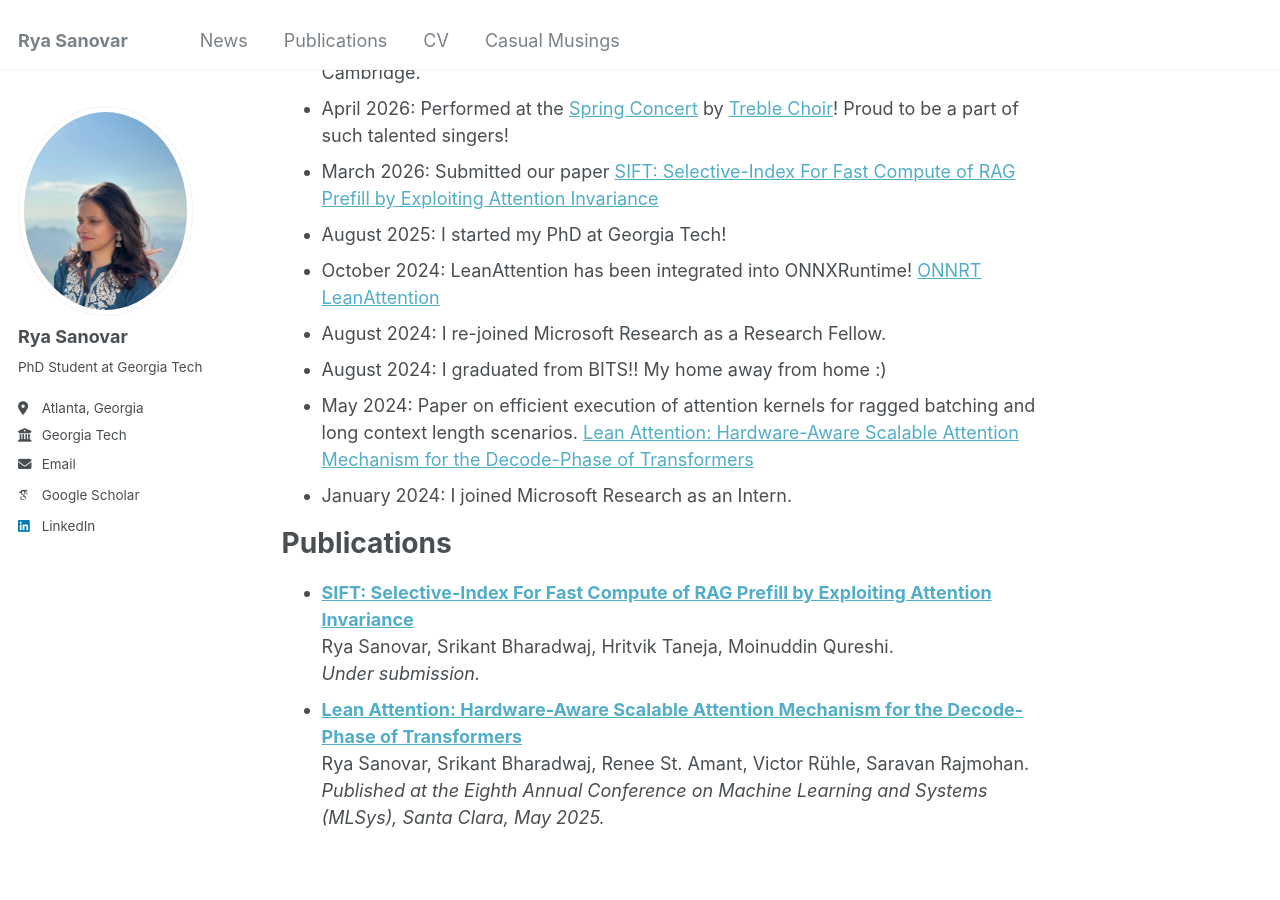
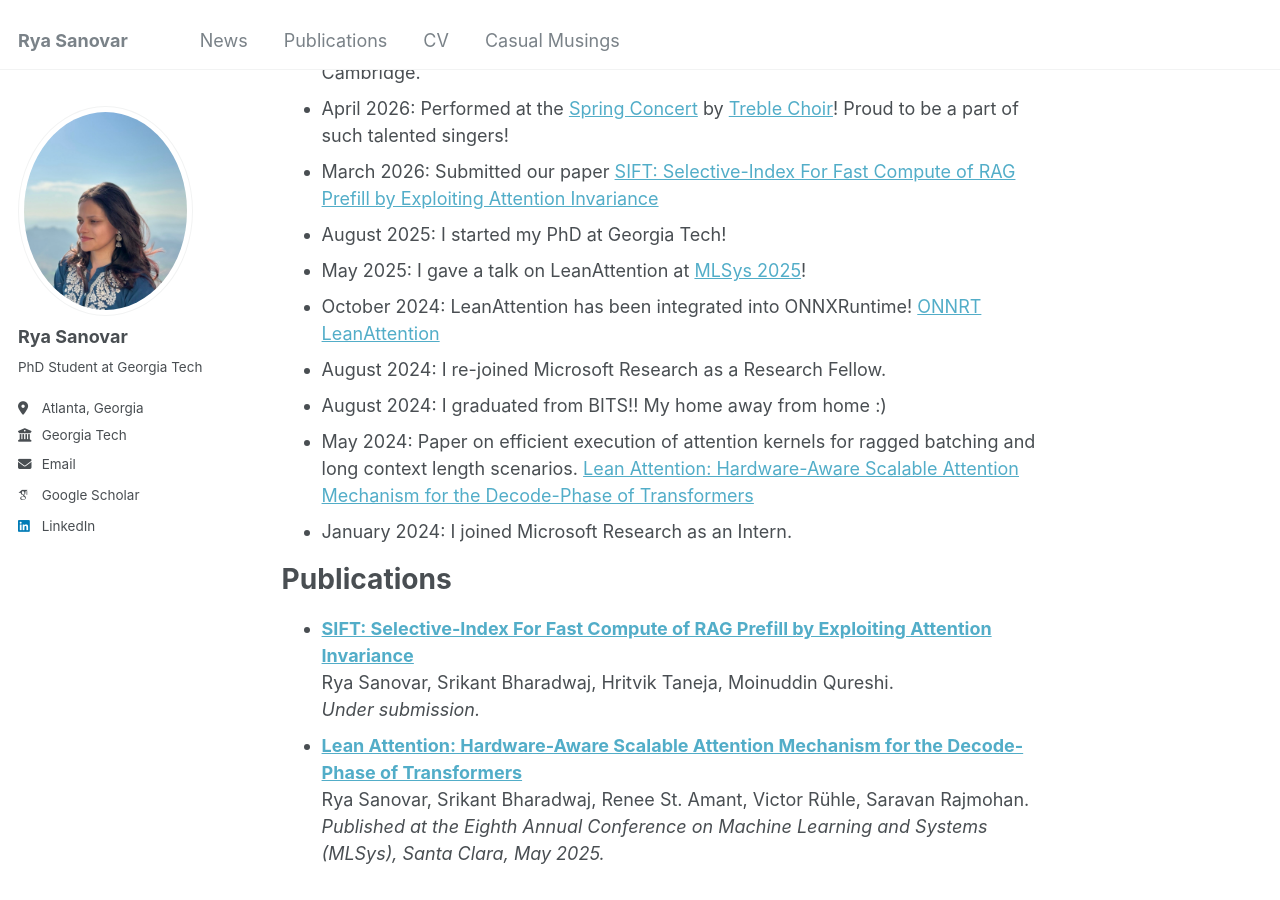
Before and after one commit to rya-sanovar/rya-sanovar.github.io, a Jekyll site: the page built from _pages/about.md, in a window 1280 px wide and 900 px high, scrolled down 400 px. Built offline with Jekyll 4.4.1, drawn with Linux system fonts in a browser that asks for light colours; some web fonts are replaced.

Commit message:
Add May 2025 MLSys talk to news

```diff
--- a/_pages/about.md
+++ b/_pages/about.md
@@ -19,6 +19,7 @@ Recent News
 * April 2026: Performed at the [Spring Concert](https://music.gatech.edu/treble-choir-04-16-2026) by [Treble Choir](https://music.gatech.edu/treble-choir)! Proud to be a part of such talented singers!
 * March 2026: Submitted our paper [SIFT: Selective-Index For Fast Compute of RAG Prefill by Exploiting Attention Invariance](https://arxiv.org/abs/2606.09441)
 * August 2025: I started my PhD at Georgia Tech!
+* May 2025: I gave a talk on LeanAttention at [MLSys 2025](https://mlsys.org/virtual/2025/poster/3269)!
 * October 2024: LeanAttention has been integrated into ONNXRuntime! [ONNRT LeanAttention](https://github.com/microsoft/onnxruntime/commit/de93f40240459953a6e3bbb86b6ad83eaeab681f)
 * August 2024: I re-joined Microsoft Research as a Research Fellow.
 * August 2024: I graduated from BITS!! My home away from home :)
```
